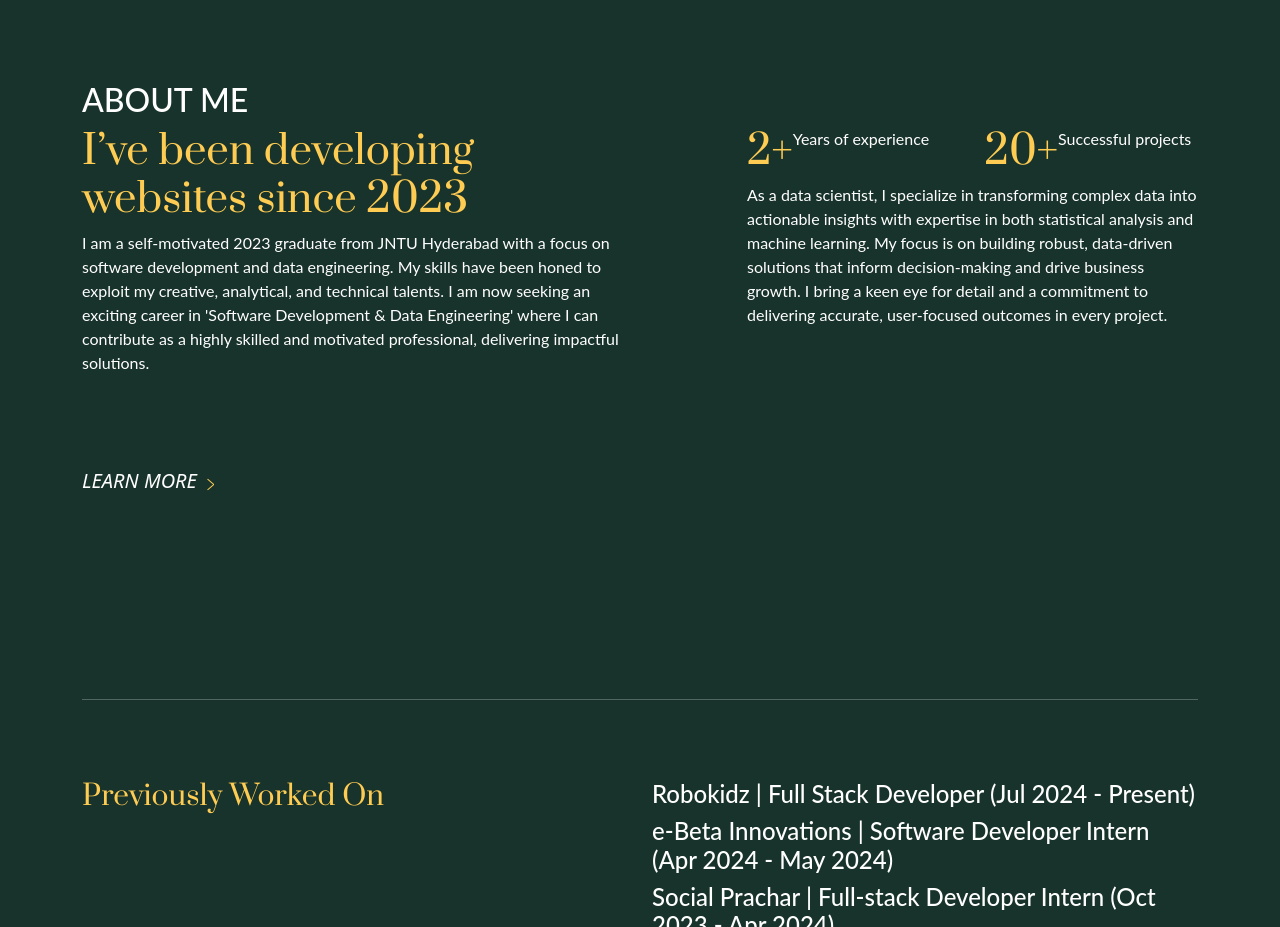
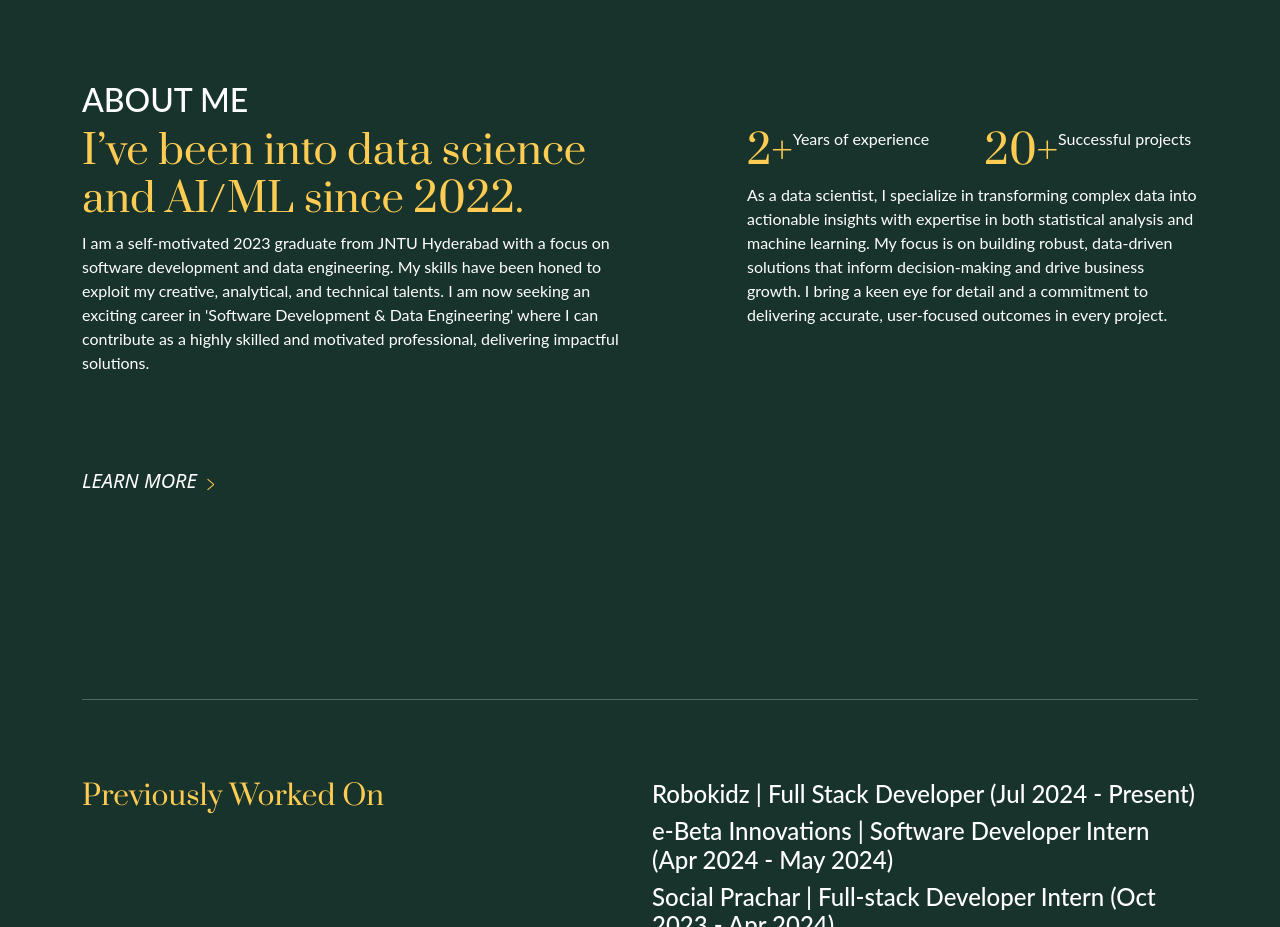
Before and after one commit to HrushikeshBoddu/Portfolio, a plain HTML site: page index.html in a window 1280 px wide. Shown: the part 1300-2227 px from the top of the page. Drawn offline with nearby package versions, Linux system fonts and the light colour scheme; a web font is replaced by a local one.

Commit message:
Update index.html

```diff
--- a/index.html
+++ b/index.html
@@ -274,7 +274,7 @@
         </div>
         <div class="row">
           <div class="col-xxl-6 col-xl-6 col-lg-6 col-md-12 col-sm-12">
-            <h1>I’ve been developing websites since 2023</h1>
+            <h1>I’ve been into data science and AI/ML since 2022.</h1>
             <p>I am a self-motivated 2023 graduate from JNTU Hyderabad with a focus on software development and data
               engineering. My skills have been honed to exploit my creative, analytical, and technical talents. I am now
               seeking an exciting career in 'Software Development & Data Engineering' where I can contribute as a highly
```
